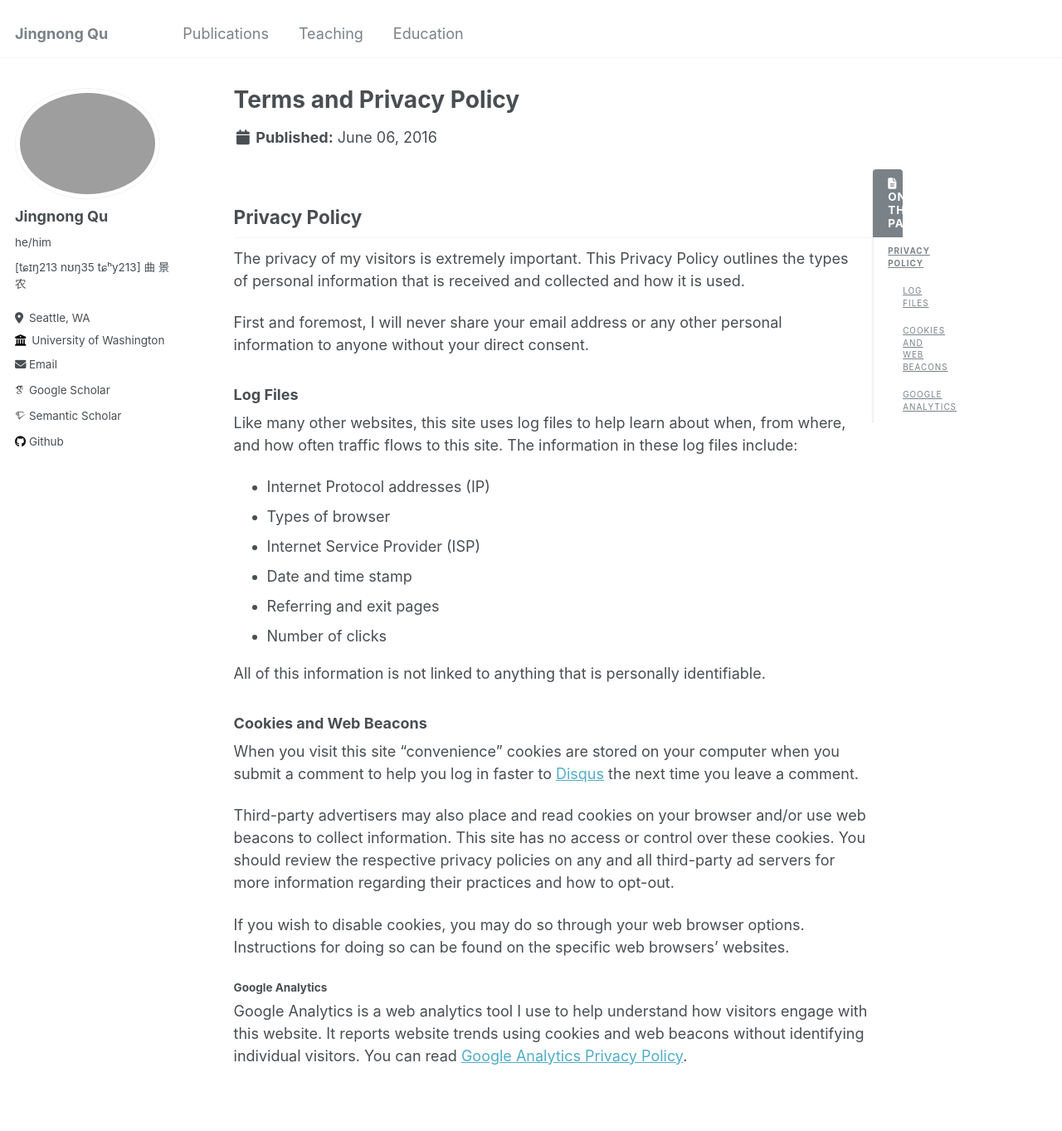
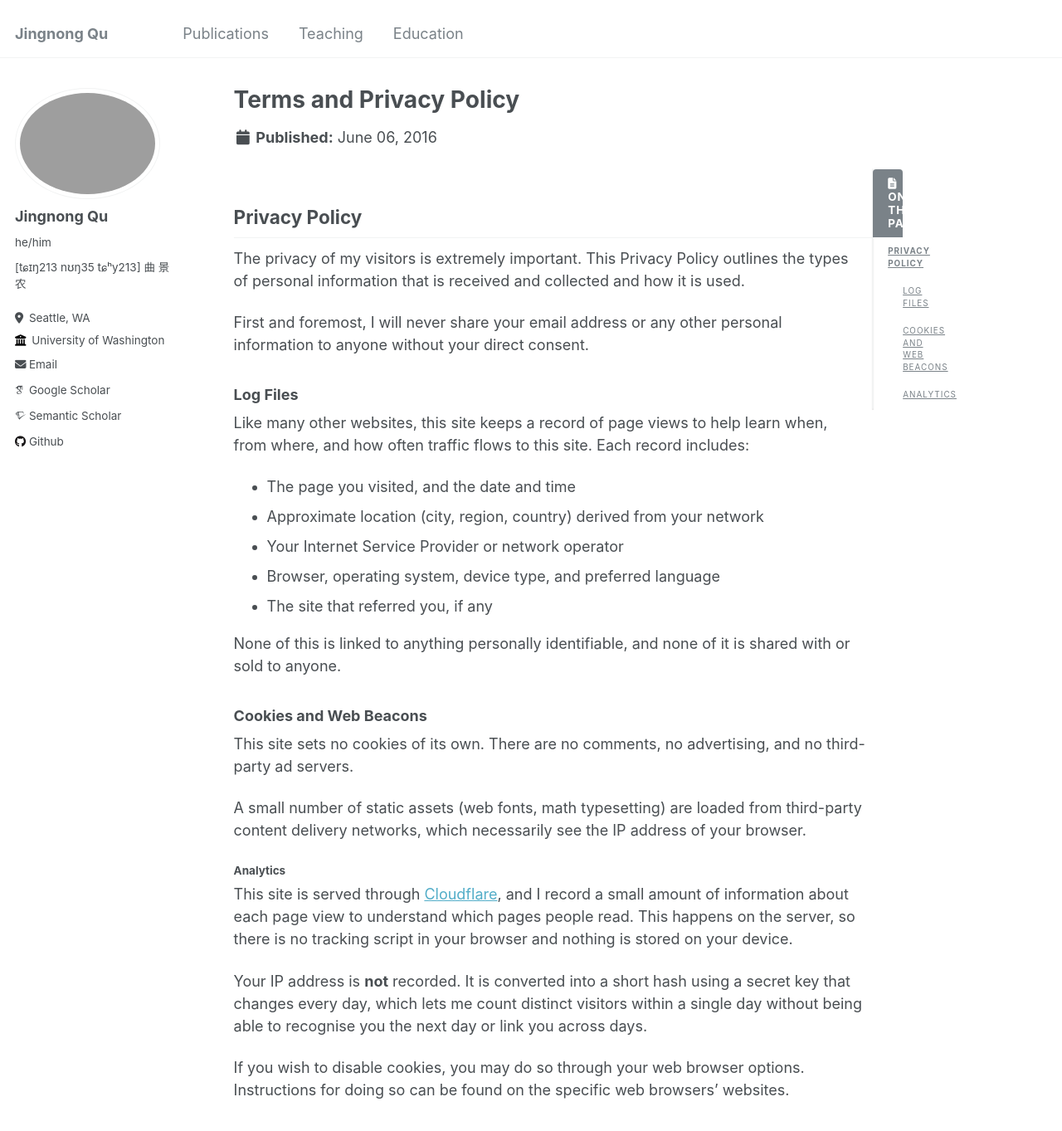
Before and after one commit to jingnongqu/jingnongqu.github.io, a Jekyll site: the page built from _pages/terms.md, in a window 1280 px wide and 1400 px high. Shown: the top 1363 px of the window at 83% size. Built offline with Jekyll 4.4.1, drawn with Linux system fonts in a browser that asks for light colours; some web fonts are replaced.

Commit message:
Add AmericasNLP 2026 and Brain Score papers; correct privacy policy
The privacy policy described Google Analytics and Disqus cookies, neither of
which the site uses. Replaced with what actually happens: server-side logging
via Cloudflare, no cookies, and IPs hashed with a daily-rotating key.

Co-Authored-By: Claude Opus 5 <noreply@anthropic.com>

```diff
--- a/_pages/terms.md
+++ b/_pages/terms.md
@@ -15,25 +15,26 @@ First and foremost, I will never share your email address or any other personal
 
 ### Log Files
 
-Like many other websites, this site uses log files to help learn about when, from where, and how often traffic flows to this site. The information in these log files include:
+Like many other websites, this site keeps a record of page views to help learn when, from where, and how often traffic flows to this site. Each record includes:
 
-* Internet Protocol addresses (IP)
-* Types of browser
-* Internet Service Provider (ISP)
-* Date and time stamp
-* Referring and exit pages
-* Number of clicks
+* The page you visited, and the date and time
+* Approximate location (city, region, country) derived from your network
+* Your Internet Service Provider or network operator
+* Browser, operating system, device type, and preferred language
+* The site that referred you, if any
 
-All of this information is not linked to anything that is personally identifiable.
+None of this is linked to anything personally identifiable, and none of it is shared with or sold to anyone.
 
 ### Cookies and Web Beacons
 
-When you visit this site "convenience" cookies are stored on your computer when you submit a comment to help you log in faster to [Disqus](http://disqus.com) the next time you leave a comment.
+This site sets no cookies of its own. There are no comments, no advertising, and no third-party ad servers.
 
-Third-party advertisers may also place and read cookies on your browser and/or use web beacons to collect information. This site has no access or control over these cookies. You should review the respective privacy policies on any and all third-party ad servers for more information regarding their practices and how to opt-out.
+A small number of static assets (web fonts, math typesetting) are loaded from third-party content delivery networks, which necessarily see the IP address of your browser.
+
+#### Analytics
+
+This site is served through [Cloudflare](https://www.cloudflare.com/privacypolicy/), and I record a small amount of information about each page view to understand which pages people read. This happens on the server, so there is no tracking script in your browser and nothing is stored on your device.
+
+Your IP address is **not** recorded. It is converted into a short hash using a secret key that changes every day, which lets me count distinct visitors within a single day without being able to recognise you the next day or link you across days.
 
 If you wish to disable cookies, you may do so through your web browser options. Instructions for doing so can be found on the specific web browsers' websites.
-
-#### Google Analytics
-
-Google Analytics is a web analytics tool I use to help understand how visitors engage with this website. It reports website trends using cookies and web beacons without identifying individual visitors. You can read [Google Analytics Privacy Policy](http://www.google.com/analytics/learn/privacy.html).
```
Also changed, not shown: _publications/2026-04-16-brain-score.md (added, +11 -0 lines), _publications/2026-07-01-langlit.md (added, +11 -0 lines).
